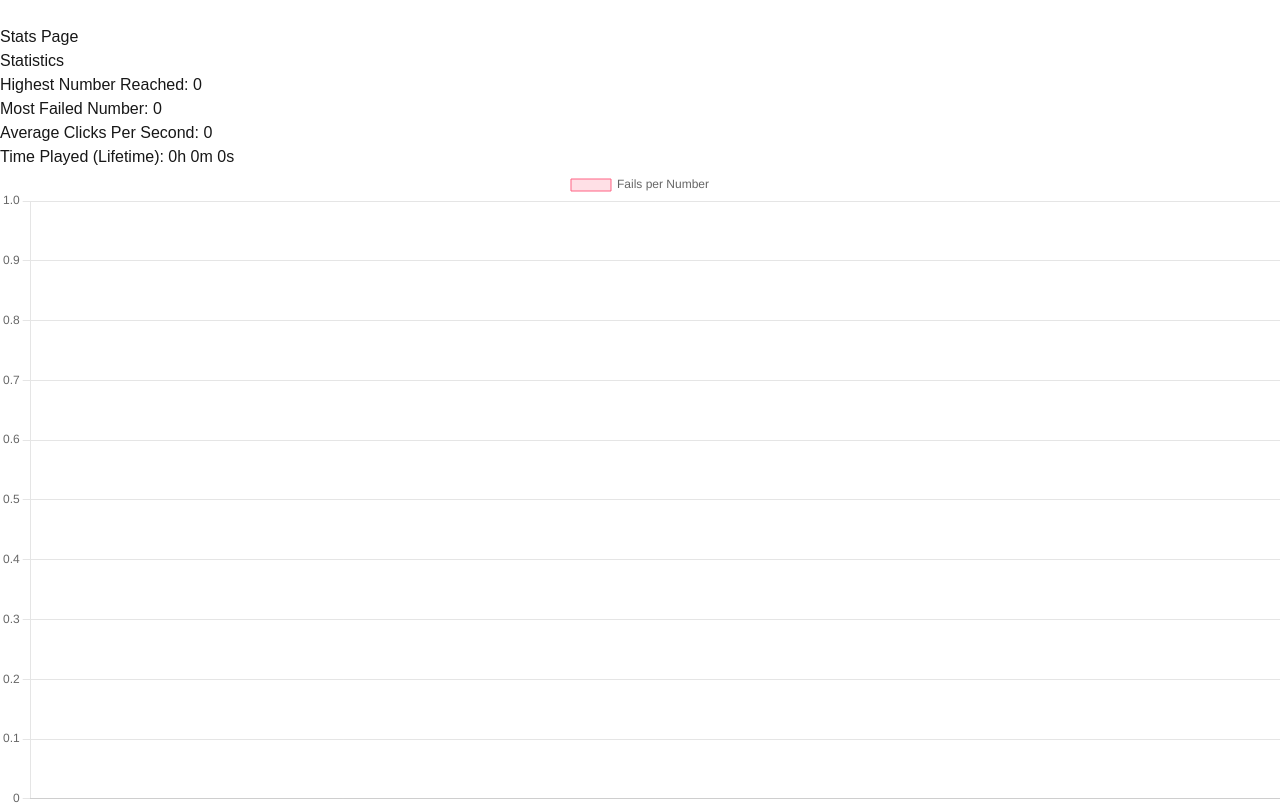
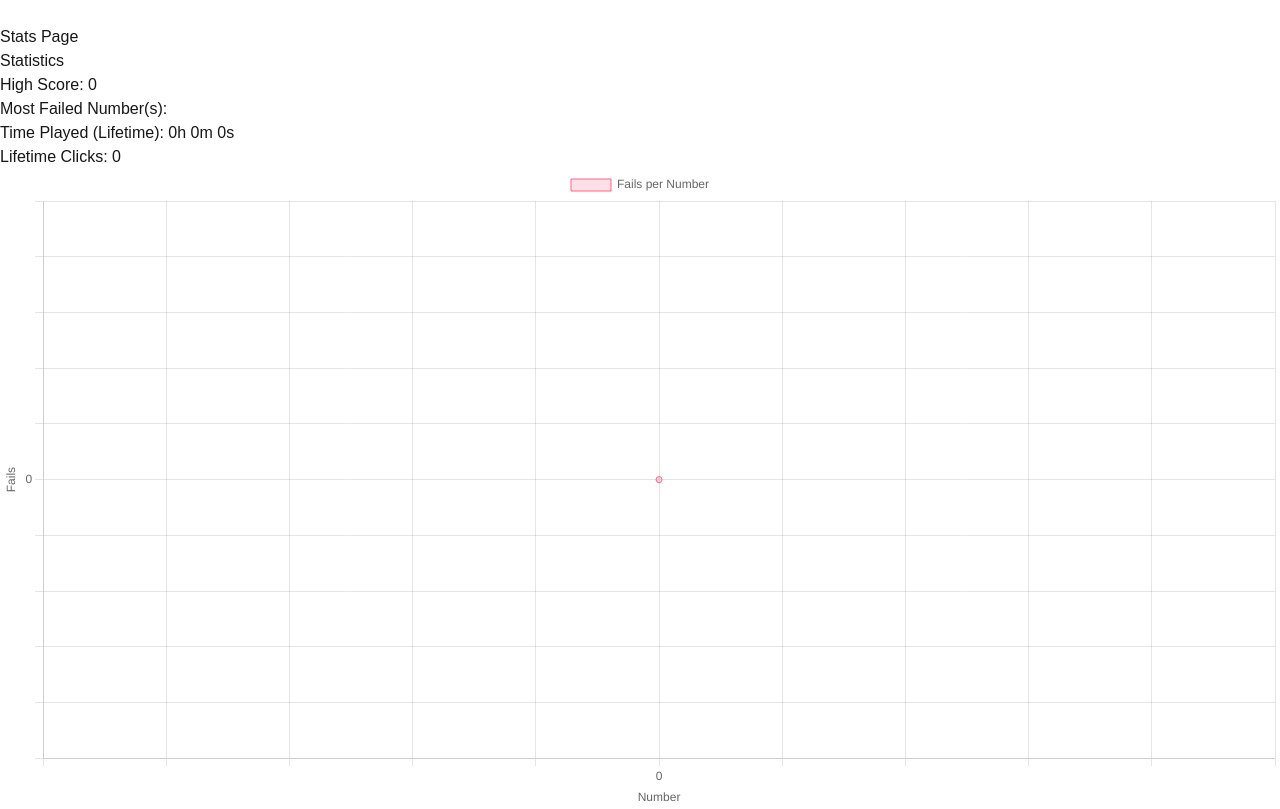
Before and after one commit to beck1888/chance-clicker-game, a Next.js app: page /stats in a window 1280 px wide. Built offline with nearby package versions, Linux system fonts and the light colour scheme.

Commit message:
Update stats tracking and visualization; add lifetime clicks and high score display

```diff
--- a/src/app/stats/page.tsx
+++ b/src/app/stats/page.tsx
@@ -1,27 +1,33 @@
 "use client";
 
 import { useEffect, useState } from "react";
-import { Bar } from "react-chartjs-2";
+import { Line } from "react-chartjs-2";
 import Chart from "chart.js/auto";
-import { CategoryScale } from "chart.js"; // Import CategoryScale
+import { CategoryScale, LinearScale } from "chart.js"; // Import CategoryScale and LinearScale
 
-Chart.register(CategoryScale); // Register CategoryScale
+Chart.register(CategoryScale, LinearScale); // Register CategoryScale and LinearScale
 
 export default function Stats() {
-  const [failStats, setFailStats] = useState({});
-  const [highestNumber, setHighestNumber] = useState(0);
-  const [mostFailedNumber, setMostFailedNumber] = useState(0);
-  const [averageCPS, setAverageCPS] = useState(0);
+  const [failStats, setFailStats] = useState<Record<number, number>>({});
+  const [highScore, setHighScore] = useState(0);
+  const [mostFailedNumbers, setMostFailedNumbers] = useState<string[]>([]);
   const [timePlayed, setTimePlayed] = useState(0);
+  const [lifetimeClicks, setLifetimeClicks] = useState(0);
 
   useEffect(() => {
     // Fetch stats from local storage or API
     const stats = JSON.parse(localStorage.getItem("stats") || "{}");
     setFailStats(stats.failStats || {});
-    setHighestNumber(stats.highestNumber || 0);
-    setMostFailedNumber(stats.mostFailedNumber || 0);
-    setAverageCPS(stats.averageCPS || 0);
+    setHighScore(stats.highScore || 0);
     setTimePlayed(stats.timePlayed || 0);
+    setLifetimeClicks(stats.lifetimeClicks || 0);
+
+    // Determine most failed numbers
+    const maxFails = Math.max(...Object.values(stats.failStats || {}) as number[]);
+    const mostFailed = Object.entries(stats.failStats || {})
+      .filter(([_, value]) => value === maxFails)
+      .map(([key]) => key);
+    setMostFailedNumbers(mostFailed);
   }, []);
 
   const formatTime = (seconds: number) => {
@@ -32,16 +38,55 @@ export default function Stats() {
   };
 
   const data = {
-    labels: Object.keys(failStats),
+    labels: Array.from({ length: highScore + 1 }, (_, i) => i.toString()),
     datasets: [
       {
         label: "Fails per Number",
-        data: Object.values(failStats),
+        data: Array.from({ length: highScore + 1 }, (_, i) => failStats[i] || 0),
         backgroundColor: "rgba(255, 99, 132, 0.2)",
         borderColor: "rgba(255, 99, 132, 1)",
         borderWidth: 1,
+        fill: false,
       },
     ],
+  };
+
+  const options = {
+    scales: {
+      x: {
+        type: 'linear' as const,
+        title: {
+          display: true,
+          text: 'Number',
+        },
+        ticks: {
+          callback: function(tickValue: string | number) {
+            const value = Number(tickValue);
+            if (value === 0 || value === highScore || value === Math.floor(highScore / 2)) {
+              return value;
+            }
+            return '';
+          },
+        },
+      },
+      y: {
+        type: 'linear' as const,
+        title: {
+          display: true,
+          text: 'Fails',
+        },
+        ticks: {
+          callback: function(tickValue: string | number) {
+            const value = Number(tickValue);
+            const maxFails = Math.max(...Object.values(failStats) as number[]);
+            if (value === 0 || value === maxFails || value === Math.floor(maxFails / 2)) {
+              return value;
+            }
+            return '';
+          },
+        },
+      },
+    },
   };
 
   return (
@@ -50,13 +95,13 @@ export default function Stats() {
       <div className="flex w-full max-w-4xl bg-white rounded-lg shadow-md">
         <div className="w-1/2 p-6">
           <h2 className="text-2xl mb-4 font-semibold">Statistics</h2>
-          <p className="mb-2"><span className="font-bold">Highest Number Reached:</span> <span className="font-medium">{highestNumber}</span></p>
-          <p className="mb-2"><span className="font-bold">Most Failed Number:</span> <span className="font-medium">{mostFailedNumber}</span></p>
-          <p className="mb-2"><span className="font-bold">Average Clicks Per Second:</span> <span className="font-medium">{averageCPS}</span></p>
+          <p className="mb-2"><span className="font-bold">High Score:</span> <span className="font-medium">{highScore}</span></p>
+          <p className="mb-2"><span className="font-bold">Most Failed Number(s):</span> <span className="font-medium">{mostFailedNumbers.join(', ')}</span></p>
           <p className="mb-2"><span className="font-bold">Time Played (Lifetime):</span> <span className="font-medium">{formatTime(timePlayed)}</span></p>
+          <p className="mb-2"><span className="font-bold">Lifetime Clicks:</span> <span className="font-medium">{lifetimeClicks}</span></p>
         </div>
         <div className="w-1/2 p-6">
-          <Bar data={data} />
+          <Line data={data} options={options} />
         </div>
       </div>
     </div>
```
Also changed, not shown: src/app/page.tsx (+7 -0 lines).
